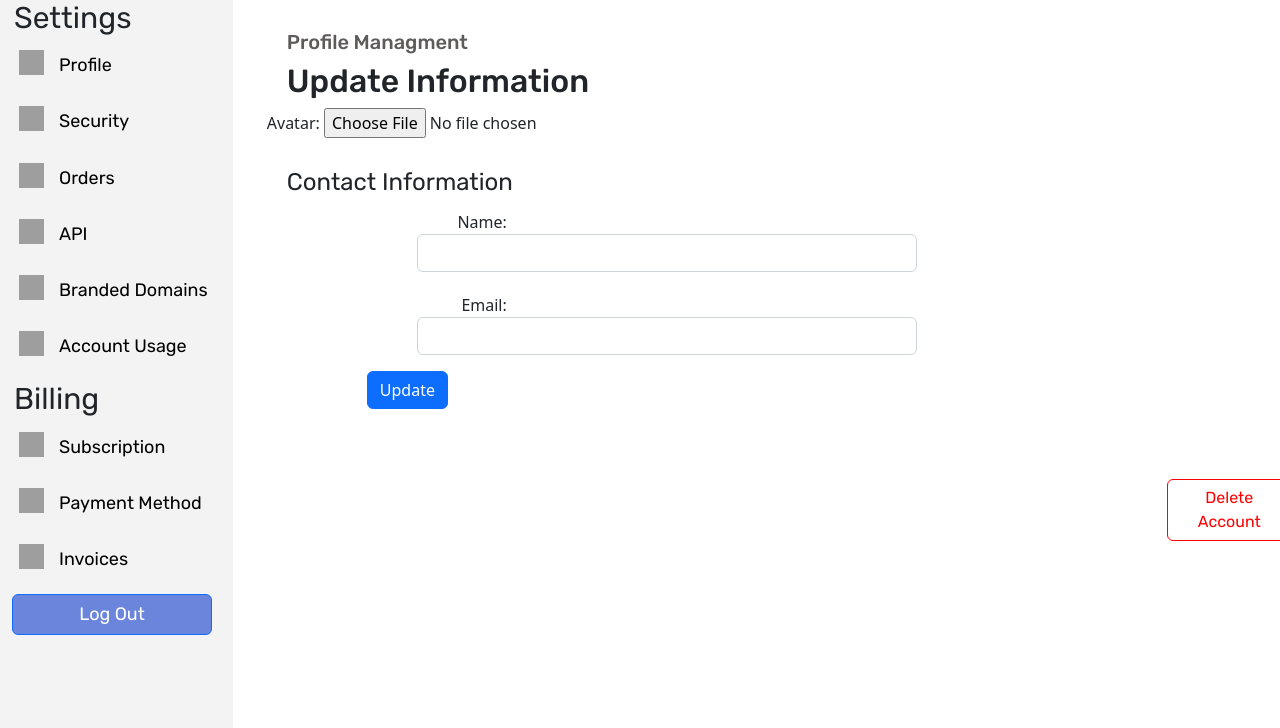
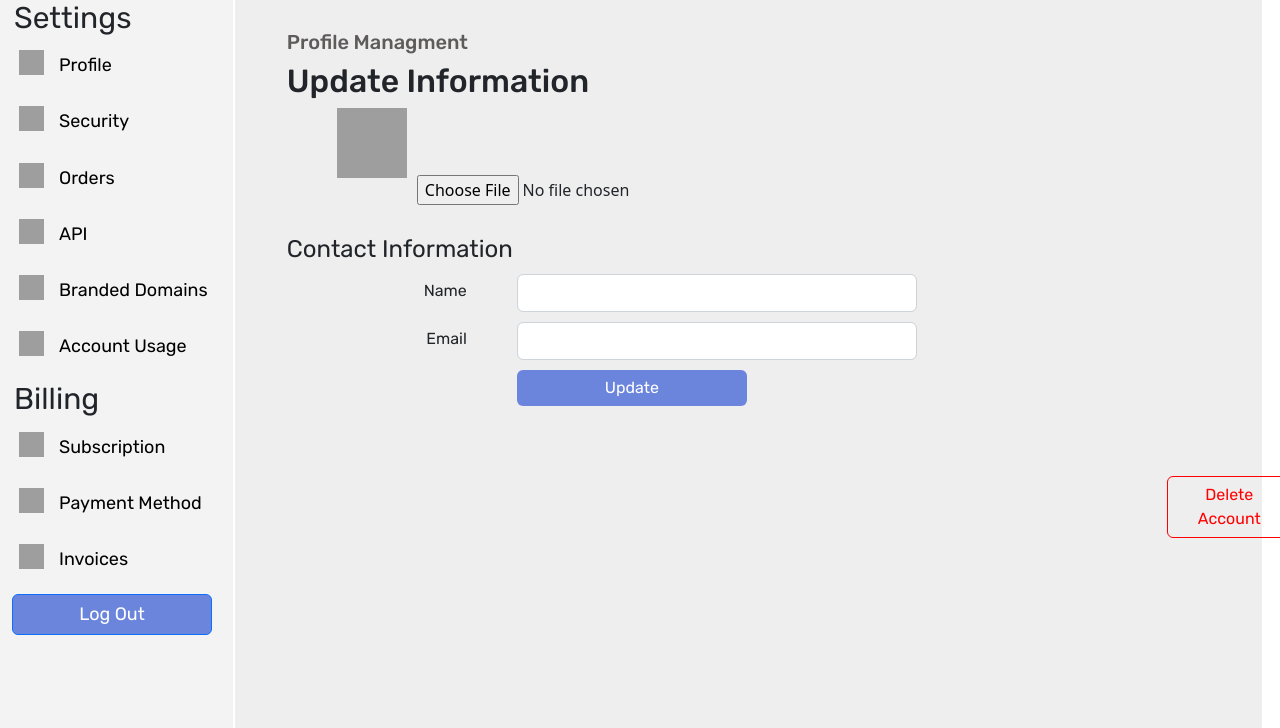
Before and after one commit to Dimaaap/URL-Shortener, a Django app: template urlShortener/users/templates/users/account.html in a window 1280 px wide. Shown: the part 118-846 px from the top of the page. Run offline with Django 4.2, Linux system fonts and the light colour scheme; the template is opened without the code that fills it: values that come from a table or form of the project are taken from there, others are empty; parts of the project's set-up code (start-up, migrations or seed data) failed here and were passed over; some web fonts are replaced; grey boxes are pictures that could not be loaded.

Commit message:
SOME CHANGES

```diff
--- a/urlShortener/index/templates/_includes/login_user_header.html
+++ b/urlShortener/index/templates/_includes/login_user_header.html
@@ -16,7 +16,7 @@
                 <li class="nav-item"><a href="{% url 'index_page' %}" class="nav-link" aria-current="page">My URLs</a></li>
                 <li class="nav-item"><a href="#" class="nav-link">Plans</a></li>
                 <li class="nav-item"><a href="#" class="nav-link">Features</a></li>
-                <li class="nav-item"><a href="{% url 'account' %}" class="nav-link">
+                <li class="nav-item"><a href="{% url 'account' request.user.url_username %}" class="nav-link">
                     Account
                     <img src="https://cdn-icons-png.flaticon.com/512/747/747376.png" width="20" height="20" alt="" title="" class="img-small"
                     style="margin-top: -7px;">
--- a/urlShortener/index/templates/index/index_page.html
+++ b/urlShortener/index/templates/index/index_page.html
@@ -25,7 +25,7 @@
             <li class="nav-item"><a href="#" class="nav-link" aria-current="page">My URLs</a></li>
             <li class="nav-item"><a href="#" class="nav-link">Plans</a></li>
             <li class="nav-item"><a href="#" class="nav-link">Features</a></li>
-            <li class="nav-item"><a href="{% url 'account' %}" class="nav-link">
+            <li class="nav-item"><a href="{% url 'account' request.user.url_username %}" class="nav-link">
                 Account
                 <img src="https://cdn-icons-png.flaticon.com/512/747/747376.png" width="20" height="20" alt="" title="" class="img-small"
                 style="margin-top: -7px;">
--- a/urlShortener/users/forms.py
+++ b/urlShortener/users/forms.py
@@ -1,7 +1,5 @@
 from django import forms
 from django.contrib.auth import get_user_model
-
-from .models import UserPersonalInfo
 
 user_model = get_user_model()
 
@@ -56,15 +54,10 @@ class LogInForm(forms.Form):
 
 
 class UploadAvatarForm(forms.Form):
-    class Meta:
-        model = UserPersonalInfo
-        fields = ('avatar', )
-
-    avatar = forms.ImageField(label=None, widget=forms.FileInput())
+    avatar = forms.ImageField(label='', widget=forms.FileInput())
 
 
 class UserInformationForm(forms.ModelForm):
-
     class Meta:
         model = user_model
         fields = ('username', 'email')
--- a/urlShortener/users/models.py
+++ b/urlShortener/users/models.py
@@ -13,6 +13,7 @@ class User(AbstractUser):
     )
     url_username = models.CharField(max_length=150, null=True, default=None)
     email = models.EmailField(unique=True, max_length=255)
+    avatar = models.ImageField(upload_to='avatars/%Y/%m/%d', max_length=250, null=True, default=None)
     USERNAME_FIELD = 'email'
     REQUIRED_FIELDS = []
     objects = CustomUserManager()
@@ -24,11 +25,3 @@ class User(AbstractUser):
 
     def __str__(self):
         return self.email
-
-
-class UserPersonalInfo(models.Model):
-    user = models.ForeignKey(User, on_delete=models.CASCADE)
-    avatar = models.ImageField(upload_to='avatars/', max_length=250, null=True, default=None)
-
-    def __str__(self):
-        return self.user
--- a/urlShortener/users/static/users/css/account.css
+++ b/urlShortener/users/static/users/css/account.css
@@ -72,6 +72,7 @@ body {
 .right {
     width: 80%;
     margin-left: -30px;
+    background: #EEEEEE;
 }
 /* SIDEBAR */
 
@@ -156,14 +157,18 @@ nav ul li:hover {
 }
 
 /* USER INFORMATION FORM */
-/*.user-form {
+.user-form {
     max-width: 500px;
-    margin-left: 100px;
+    margin-left: 150px;
 }
 
 .user-form label {
     float: left;
-}*/
+}
+
+#update-avatar input{
+    margin-top: -150px;
+}
 
 #info-form {
     max-width: 500px;
@@ -174,19 +179,6 @@ nav ul li:hover {
     display: inline-block;
     vertical-align: middle;
     margin-left: 50px;
-}
-
-#info-form label {
-    display: inline-block;
-    float: left;
-    padding-top: 5px;
-    text-align: right;
-    width: 140px;
-}
-
-
-user-form input {
-    float: right
 }
 
 /* CONTACT INFORMATION TITLE */
@@ -213,3 +205,43 @@ user-form input {
     background: red;
     color: white;
 }
+
+.grid-container {
+    display: grid;
+    grid-template-columns: 2fr 8fr;
+    grid-gap: 0px;
+    margin-top: 10px;
+}
+
+
+#info-form {
+    margin-left: 100px;
+}
+
+#info-form label {
+    font-family: 'Rubik';
+    margin-left: 0px;
+    font-size: 16px;
+    margin-top: 5px;
+}
+
+#update-profile {
+    background: #6C85DC;
+    border: none;
+    margin-top: 10px;
+    margin-right: 120px;
+    font-family: 'Rubik';
+    padding-left: 10px;
+    padding-right: 10px;
+    width: 230px;
+}
+
+#info-form {
+    text-align: right;
+}
+
+.user-avatar {
+    width: 70px;
+    height: 70px;
+    margin-left: -80px;
+}
--- a/urlShortener/users/templates/users/account.html
+++ b/urlShortener/users/templates/users/account.html
@@ -89,15 +89,27 @@
                 <h5>Profile Managment</h5>
                 <h2 class="update-info">Update Information</h2>
                 <form method="post" id="update-avatar" enctype="multipart/form-data"
-                action="{% url 'avatar-form' %}" class="user-form">
+                      action="{% url 'avatar-form' request.user.url_username %}" class="user-form">
+                    {% if request_user.user_avatar %}
+                        <img src="{{ user_avatar.url }}" class="user-avatar">
+                    {% else %}
+                        <img src="https://img.freepik.com/free-icon/user_318-159711.jpg?t=st=1679650947~exp=1679651547~hmac=5c6bdaffbb489191864df335c1d525ad3fa220dddb887ad1497e6419e0517620"
+                             class="user-avatar">
+                    {% endif %}
                     {% csrf_token %}
                     {{ second_form.as_p }}
-                </form>
+                    </form>
                 <h4 class="contact-information">Contact Information</h4>
                 <form method="post" class="user-form" id="info-form">
-                    {% csrf_token %}
-                    {{ form.as_p }}
-                    <button type="submit" class="btn btn-primary">Update</button>
+                    <!--{% csrf_token %}
+                    {{ form.as_p }}-->
+                    {% for field in form %}
+                        <div class="grid-container">
+                            <label class="field-label">{{ field.label }}</label>
+                            {{ field }}
+                        </div>
+                    {% endfor %}
+                    <button type="submit" class="btn btn-primary" id="update-profile">Update</button>
                 </form>
                 <a href="#" class="btn delete-btn">Delete Account</a>
             </div>
--- a/urlShortener/users/urls.py
+++ b/urlShortener/users/urls.py
@@ -6,6 +6,6 @@ from .views import *
 urlpatterns = [
     path('', signup_view, name='signup'),
     path('login', signin_view, name='signin'),
-    path('account', account_view, name='account'),
-    path('upload-avatar', upload_avatar_form, name='avatar-form')
+    path('account/<str:url_username>/', account_view, name='account'),
+    path('upload-avatar/<str:url_username>/', upload_avatar_form, name='avatar-form')
 ]
```
Also changed, not shown: urlShortener/users/views.py (+7 -5 lines), urlShortener/users/context_processors.py (added), urlShortener/users/migrations/0005_alter_userpersonalinfo_avatar.py (added), urlShortener/users/migrations/0006_alter_userpersonalinfo_user.py (added), urlShortener/users/migrations/0007_user_avatar_delete_userpersonalinfo.py (added), urlShortener/users/static/users/images/default-avatar.png (added).
